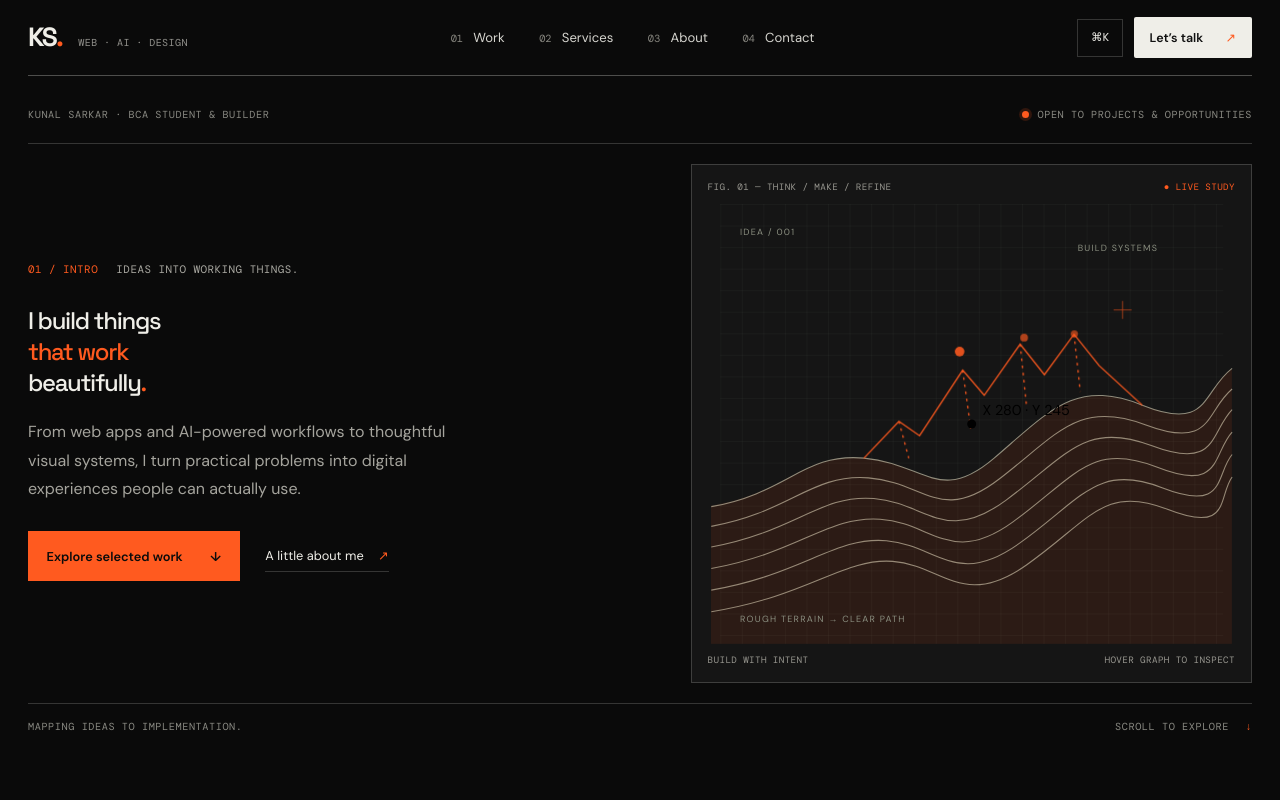
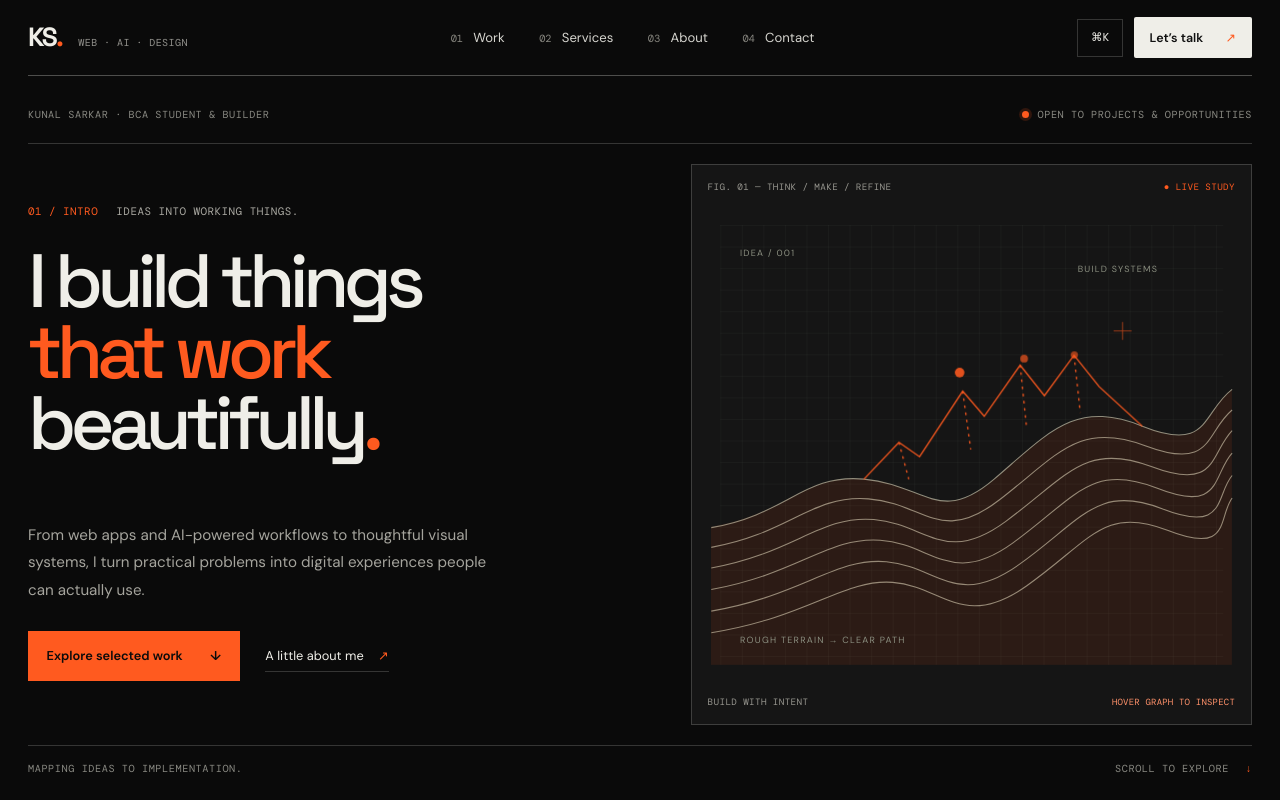
Before and after one commit to sparkz8085/portfolio, a React (Vite) app: page / in a window 1280 px wide. Shown: the top 800 px of the page. Built offline with nearby package versions, Linux system fonts and the light colour scheme.

Commit message:
Polish pointer-reactive hero terrain visuals

```diff
--- a/src/ScrollExperience.css
+++ b/src/ScrollExperience.css
@@ -50,7 +50,83 @@ button:focus-visible, a:focus-visible, input:focus-visible, textarea:focus-visib
 .button-primary:hover { background: #efeee8; border-color: #efeee8; color: #0a0a0a; }
 .text-link { border-bottom-color: var(--line); }
 .text-link span, .case-link span, .contact-email span { color: var(--accent); }
-.terrain-card { border-color: var(--line); background: #151515; }
+.terrain-card {
+  position: relative;
+  border-color: var(--line);
+  background: #151515;
+  transition: border-color .2s ease, background .2s ease;
+}
+.terrain-card.is-interacting {
+  border-color: rgba(255,90,31,.7);
+  background: #111;
+  box-shadow: inset 0 0 0 1px rgba(255,90,31,.06);
+}
+.hero-copy h1 {
+  max-width: 720px;
+  font-size: clamp(3.4rem, 5.9vw, 6.2rem);
+  line-height: .94;
+  letter-spacing: -.078em;
+}
+.hero-copy .hero-lede {
+  max-width: 470px;
+  color: #a5a49d;
+  font-size: clamp(.95rem, 1.1vw, 1.08rem);
+  line-height: 1.8;
+}
+.terrain-svg {
+  cursor: crosshair;
+  touch-action: pan-y;
+  user-select: none;
+}
+.terrain-contours, .terrain-ridge {
+  transition: transform .16s cubic-bezier(.2,.8,.2,1);
+  transform-box: fill-box;
+  transform-origin: center;
+}
+.terrain-pointer-layer {
+  opacity: 0;
+  transition: opacity .12s ease;
+}
+.terrain-svg.is-interacting .terrain-pointer-layer { opacity: 1; }
+.terrain-pointer-line {
+  fill: none;
+  stroke: rgba(255,90,31,.52);
+  stroke-width: .8;
+  stroke-dasharray: 4 5;
+}
+.terrain-pointer-dot {
+  fill: #efeee8;
+  stroke: var(--accent);
+  stroke-width: 2.4;
+  filter: drop-shadow(0 0 5px rgba(255,90,31,.58));
+}
+.terrain-pointer-label {
+  fill: #ff9c77;
+  font: 10px 'DM Mono', monospace;
+  letter-spacing: .65px;
+  paint-order: stroke;
+  stroke: #151515;
+  stroke-width: 3px;
+  stroke-linejoin: round;
+}
+.terrain-points circle {
+  cursor: crosshair;
+  transition: r .15s ease, filter .15s ease, fill .15s ease;
+}
+.terrain-points circle.is-near {
+  r: 7px;
+  fill: #efeee8;
+  filter: drop-shadow(0 0 6px rgba(255,90,31,.9));
+}
+.terrain-readout {
+  color: #ff916a;
+  font: .56rem var(--mono);
+  text-align: right;
+  letter-spacing: .025em;
+  font-variant-numeric: tabular-nums;
+}
+.terrain-card__top .live-mark { transition: color .2s ease; }
+.terrain-card.is-interacting .live-mark { color: #efeee8; }
 .terrain-card__top, .terrain-card__bottom { color: #97968f; }
 .live-mark { color: var(--accent); }
 .terrain-ridge { stroke: var(--accent); }
@@ -570,6 +646,9 @@ button:focus-visible, a:focus-visible, input:focus-visible, textarea:focus-visib
   .hero-topline { gap: .6rem; }
   .hero-grid { min-height: 0; }
   .terrain-card { min-height: 300px; padding: .7rem; margin: 0 0 .8rem; }
+  .hero-copy h1 { font-size: clamp(3.3rem, 12.8vw, 5rem); }
+  .terrain-card__bottom { align-items: flex-start; }
+  .terrain-readout { max-width: 62%; overflow-wrap: anywhere; }
   .terrain-card__top, .terrain-card__bottom { font-size: .49rem; }
   .section-rule { padding: 4rem 0; }
   .signature-section { margin: 0 -12px; padding: 1.5rem 12px; }
```
